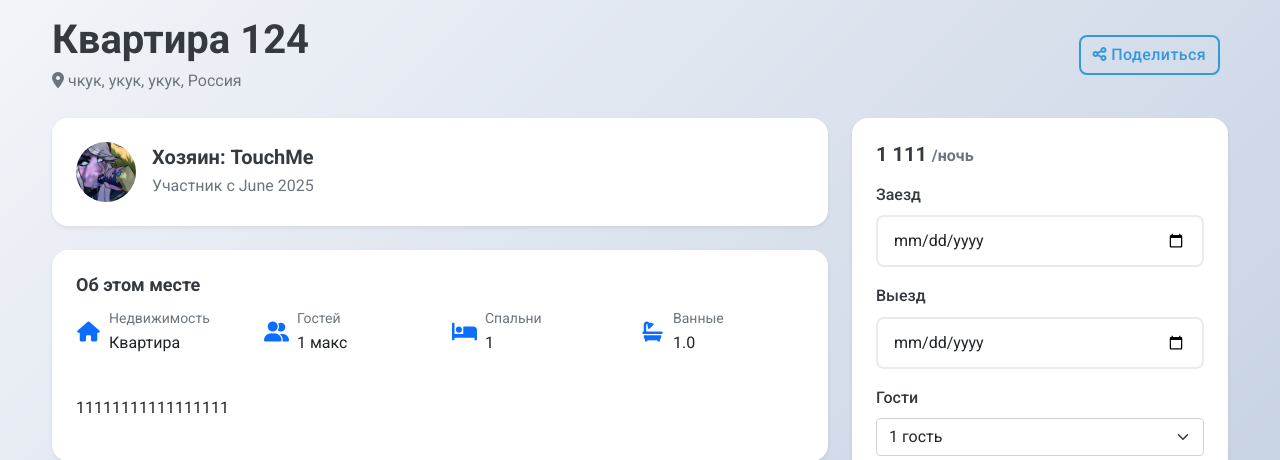
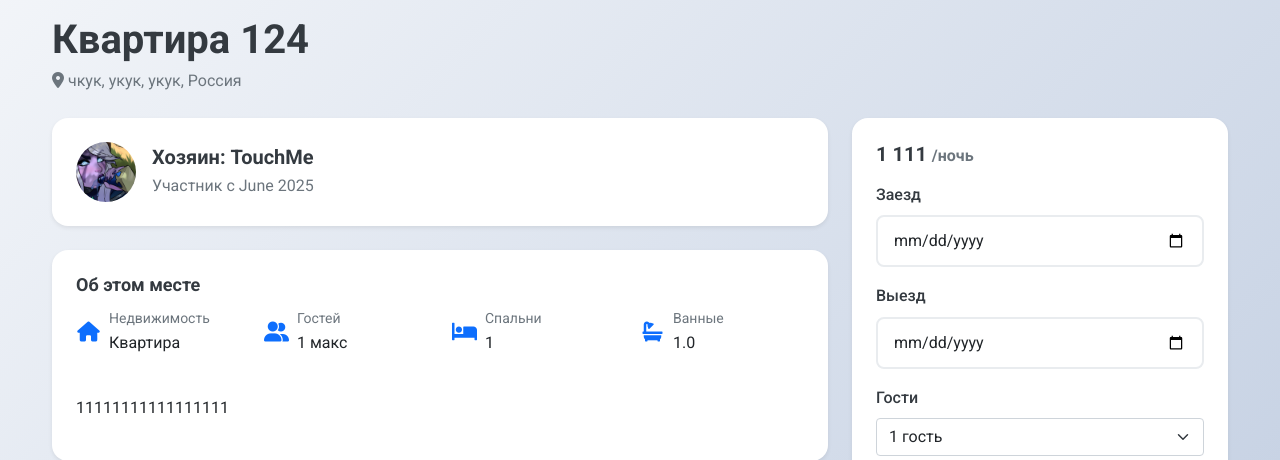
Before and after one commit to OneWhoUsingSwordsAsProjectileWeapon/DjangoDashboard, a Django app: page /listings/64/ in a window 1280 px wide. Shown: the part 131-591 px from the top of the page. Run offline with Django 4.2, Linux system fonts and the light colour scheme; data comes from the database, SQL or seed files in the repository; both versions use the stored data as it was after the commit; grey boxes labelled with a size stand in for pictures from a placeholder-image service; data that the repository does not hold is empty; parts of the project's set-up code (start-up, migrations or seed data) failed here and were passed over; some libraries are stand-ins or nearby versions.

Commit message:
добивай

```diff
--- a/listings/templates/listings/listing_detail.html
+++ b/listings/templates/listings/listing_detail.html
@@ -165,11 +165,6 @@
                 <p class="text-muted mb-0">
                     <i class="fas fa-map-marker-alt"></i> {{ listing.address }}, {{ listing.city }}, {{ listing.state }}, {{ listing.country }}
                 </p>
-            </div>
-            <div class="mt-2 mt-md-0 d-flex">
-                <button class="btn btn-outline-primary me-2" onclick="shareProperty()">
-                    <i class="fas fa-share-alt"></i> Поделиться
-                </button>
             </div>
         </div>
     </div>
@@ -619,7 +614,7 @@
 
     <!-- Similar Listings -->
     <section class="mt-5 mb-5">
-        <div class="similar-listings-section p-4 rounded" style="background-color: #f8f9fa; border: 1px solid #e9ecef;">
+        <div>
             <h3 class="mb-4 text-center">Похожая недвижимость</h3>
             <div class="position-relative">
                 <div class="similar-listings-container overflow-hidden" id="similarListings">
```
Also changed, not shown: db.sqlite3, media/listing_images/1212.png (added), media/listing_images/1741729144_new_dead-by-daylight.gif (added), media/listing_images/1746817429_new_wolverine-jumpscare-deadpool-and-wolverine_Wp0ejq0.gif (added), media/listing_images/images.jfif (added), media/listing_images/maxresdefault.jpg (added), media/listing_images/unnamed_DRqhyJe.jpg (added), media/profile_pictures/420133.jpg (added), 9 other files.
